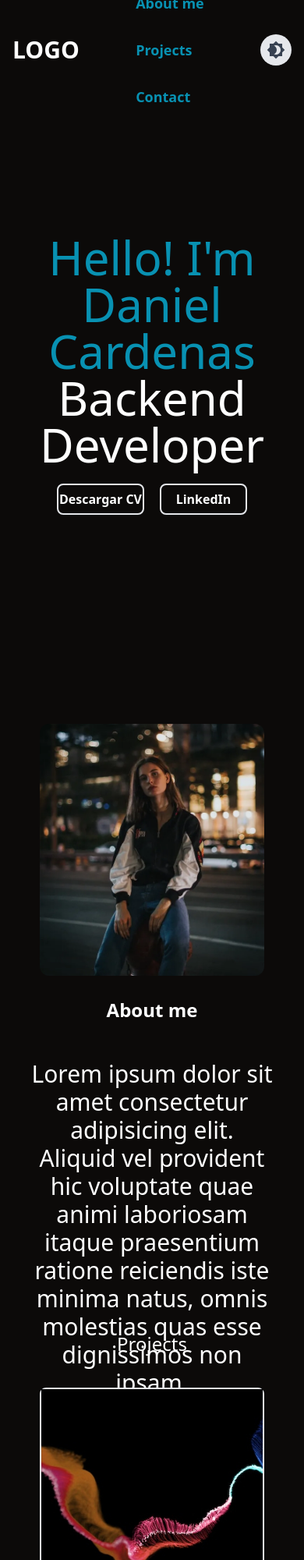
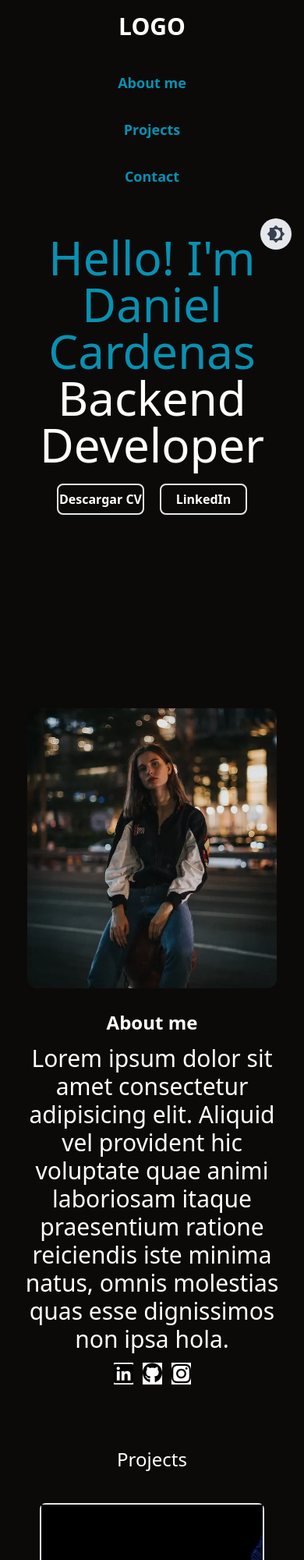
Before and after one commit to pucara05/Portafolio, a website: page index.html in a window 390 px wide. Shown: the top 2000 px of the page at 78% size. Drawn offline with Linux system fonts and the light colour scheme.

Commit message:
eliminando src para github pages

```diff
--- a/src/index.html
+++ b/index.html
@@ -18,15 +18,15 @@
         <span class="text-3xl font-bold">LOGO</span>
         <nav class="flex flex-col sm:flex-row gap-4 py-4 text-lg font-semibold  ">
 
-            <a href="#"
+            <a href="#about"
                 class="px-3 py-2 rounded-lg text-cyan-600 dark:text-cyan-800 hover:bg-cyan-600 hover:text-white transition-all duration-300">
                 <span class="text-cyan-600 dark:text-cyan-800"></span>About me
             </a>
-            <a href="#"
+            <a href="#projects"
                 class="px-3 py-2 rounded-lg text-cyan-600 dark:text-cyan-800 hover:bg-cyan-600 hover:text-white transition-all duration-300">
                 <span class="text-cyan-600 dark:text-cyan-800"></span>Projects
             </a>
-            <a href="#"
+            <a href="#contact"
                 class="px-3 py-2 rounded-lg text-cyan-600 dark:text-cyan-800 hover:bg-cyan-600 hover:text-white transition-all duration-300">
                 <span class="text-cyan-600 dark:text-cyan-800"></span>Contact
             </a>
@@ -61,21 +61,20 @@
 
 
     <!-- Section two -->
-    <section
-        class="w-full h-90vh flex justify-center items-center gap-7 flex-wrap bg-stone-950 dark:bg-white  dark:text-black text-white p-10">
-        <img class="w-72 h-auto rounded-xl" src="/assets/foto.webp" alt="">
+  <section id="about" class="w-full h-auto flex flex-col md:flex-row justify-center items-center gap-7 bg-stone-950 dark:bg-white dark:text-black text-white p-5 md:p-10">
+    <img class="w-full max-w-xs h-auto rounded-xl" src="/assets/foto.webp" alt="">
 
-        <article class="flex flex-col gap-3">
-            <h2 class="text-2xl text-white dark:text-cyan-400 font-semibold max-sm:text-center">About me</h2>
-            <p class="max-w-xl max-sm:text-center  dark:text-black  text-3xl"> <br>
+    <article class="flex flex-col gap-3 max-w-xl w-full">
+        <h2 class="text-2xl text-white dark:text-cyan-400 font-semibold text-center">About me</h2>
+      <p class="dark:text-black text-3xl text-center max-w-full sm:text-2xl md:text-3xl lg:text-4xl overflow-visible">
             Lorem ipsum dolor sit amet consectetur adipisicing elit. Aliquid vel provident hic voluptate quae animi
             laboriosam itaque praesentium ratione reiciendis iste minima natus, omnis molestias quas esse
-                dignissimos non ipsam.
+            dignissimos non ipsa hola.
         </p>
 
-            <div class="flex gap-3 max-sm:justify-center max-sm:items-center  ">
-                <a class="bg-white " href="#"><img width="25px" src="/assets/linkedin.svg" alt="LinkedIn"></a>
-                <a class="bg-white" href="#"><img width="25px" src="/assets/github.svg" alt="GitHub"></a>
+        <div class="flex flex-wrap justify-center gap-3">
+            <a class="bg-white" href="https://www.linkedin.com/in/danielcvillamizar/"  target="_blank" rel="noopener noreferrer"><img width="25px" src="/assets/linkedin.svg" alt="LinkedIn"></a>
+            <a class="bg-white" href="https://github.com/pucara05"  target="_blank" rel="noopener noreferrer"><img width="25px" src="/assets/github.svg" alt="GitHub"></a>
             <a class="bg-white" href="#"><img width="25px" src="/assets/instagram.svg" alt="Instagram"></a>
         </div>
     </article>
@@ -83,7 +82,7 @@
 
 
     <!-- section three -->
-    <section class="bg-stone-950 p-10% py-5 dark:bg-white ">
+    <section  id="projects"  class="bg-stone-950 p-10% py-5 dark:bg-white ">
         <h2 class=" flex  justify-center text-white dark:text-black p-10 text-2xl">Projects</h2>
         <article class="flex flex-wrap justify-center items-center gap-10">
             <div class="w-72 h-auto flex flex-col gap-2 justify-center items-center bg-white border-2 rounded-lg">
@@ -147,7 +146,7 @@
                     consectetur
                     repellat perferendis.
                 </p>
-                <a class=" bg-white" href="#"><img width="30px" src="/assets/github.svg" alt="ir a github"></a>
+                <a class=" bg-white" href="https://github.com/pucara05"><img width="30px" src="/assets/github.svg" alt="ir a github"></a>
 
             </div>
 
@@ -175,16 +174,17 @@
     </section>
 
     <!--footer -->
-    <footer
+    <footer id="contact"
         class="w-full h-30vh bg-stone-950 p-10% py-5 flex flex-col justify-center items-center  dark:text-black text-white gap-7 dark:bg-white">
         <div class="redes flex gap-4">
-            <a class="dark:bg-black" href="#"><img width="30px" src="/assets/linkedin.svg" alt=""></a>
-            <a class="dark:bg-black" href="#"><img width="30px" src="/assets/github.svg" alt=""></a>
-            <a class="dark:bg-black" href="#"><img width="30px" src="/assets/linkedin.svg" alt=""></a>
+            <a class="dark:bg-black" href="https://www.linkedin.com/in/danielcvillamizar/"  target="_blank" rel="noopener noreferrer"><img width="30px" src="/assets/linkedin.svg" alt=""></a>
+            <a class="dark:bg-black" href="https://github.com/pucara05"  target="_blank" rel="noopener noreferrer"><img width="30px" src="/assets/github.svg" alt=""></a>
+            <a class="dark:bg-black" href="#"  target="_blank" rel="noopener noreferrer"><img width="30px" src="/assets/gmail.svg" alt=""></a>
             <span>LOGO</span>
-
         </div>
-        <h3>Hecho por Daniel Cardenas © COPYRIGHT- 2024</h3>
+        <div >
+        <h3 >Hecho por Daniel Cardenas © COPYRIGHT- 2024</h3>
+        </div>
     </footer>
     <script src="./script.js"></script>
 
--- a/src/styles.css
+++ /dev/null
@@ -1,7 +0,0 @@
-.redes img{
-    filter: invert(96%) sepia(0%) saturate(7483%) hue-rotate(103deg) brightness(107%) contrast(102%);
-}
-
-.hidden {
-    display: none;
-}
--- /dev/null
+++ b/styles.css
@@ -0,0 +1,37 @@
+.redes img{
+    filter: invert(96%) sepia(0%) saturate(7483%) hue-rotate(103deg) brightness(107%) contrast(102%);
+}
+
+.hidden {
+    display: none;
+}
+
+
+/*Header */
+
+@media (max-width: 640px) {
+    /* Aplica estilo al header */
+    header {
+        flex-direction: column; /* Cambia a columna en pantallas pequeñas */
+        height: auto; /* Ajusta la altura al contenido */
+        gap: 1rem; /* Añade un espacio entre los elementos */
+    }
+
+    /* Aplica estilo al nav para que los enlaces se muestren en columna */
+    header nav {
+        flex-direction: column;
+        align-items: center;
+        width: 100%; /* El ancho completo del nav en pantallas pequeñas */
+    }
+
+    /* Los enlaces dentro del nav ocupan el ancho completo y están centrados */
+    header nav a {
+        width: 100%;
+        text-align: center;
+    }
+
+    /* El botón de tema se coloca al final */
+    #toggle-theme {
+        align-self: flex-end;
+    }
+}
--- a/tailwind.config.js
+++ b/tailwind.config.js
@@ -1,7 +1,7 @@
 /** @type {import('tailwindcss').Config} */
 module.exports = {
     darkMode: 'class',
-  content: ["./src/**/*.{html,js}"],
+  content: ["./**/*.{html,js}"],
   theme: {
     extend: {
       height: {
```
Also changed, not shown: assets/gmail.svg (added), dist/output.css, input.css (renamed from src/input.css), script.js (renamed from src/script.js). Lines whose indentation alone changed are shown as unchanged.
